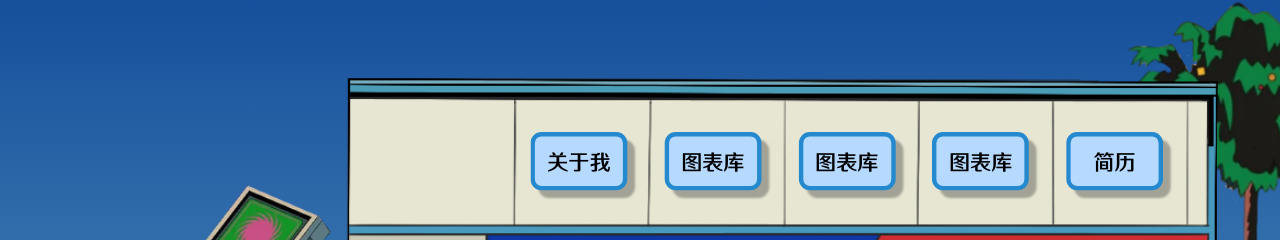
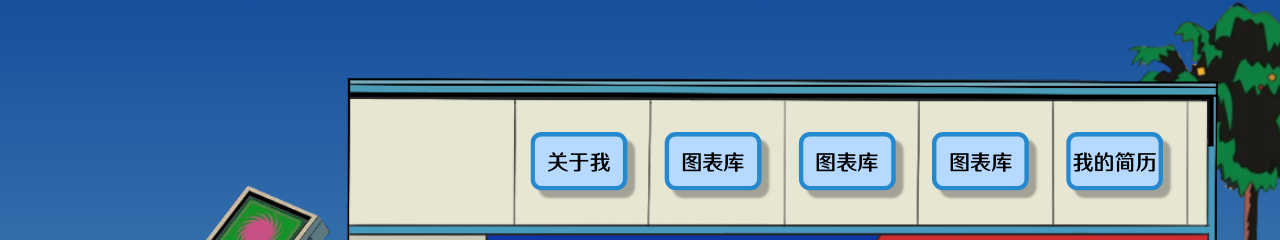
Before and after one commit to ZhaoC60/Chartbase, a Vue app: page /aboutMe#/index in a window 1280 px wide. Shown: the part 169-409 px from the top of the page. Built offline with nearby package versions, Linux system fonts and the light colour scheme; what vue-fullscreen, vue-seamless-scroll would draw is missing.

Commit message:
测试git diff HEAD命令

```diff
--- a/src/views/Index.vue
+++ b/src/views/Index.vue
@@ -14,7 +14,7 @@
           <div class="button-container"><router-link class="button button--block" to="/echarts/zhexian">图表库</router-link></div>
           <div class="button-container"><router-link class="button button--block" to="/echarts/zhexian">图表库</router-link></div>
           <div class="button-container"><router-link class="button button--block" to="/echarts/zhexian">图表库</router-link></div>
-          <div class="button-container"><a class="button button--block" href="./data/other/赵晓会-15136960887.pdf" target="_blank">简历</a></div>
+          <div class="button-container"><a class="button button--block" href="./data/other/赵晓会-15136960887.pdf" target="_blank">我的简历</a></div>
         </div>
       </div>
     </div>
```
